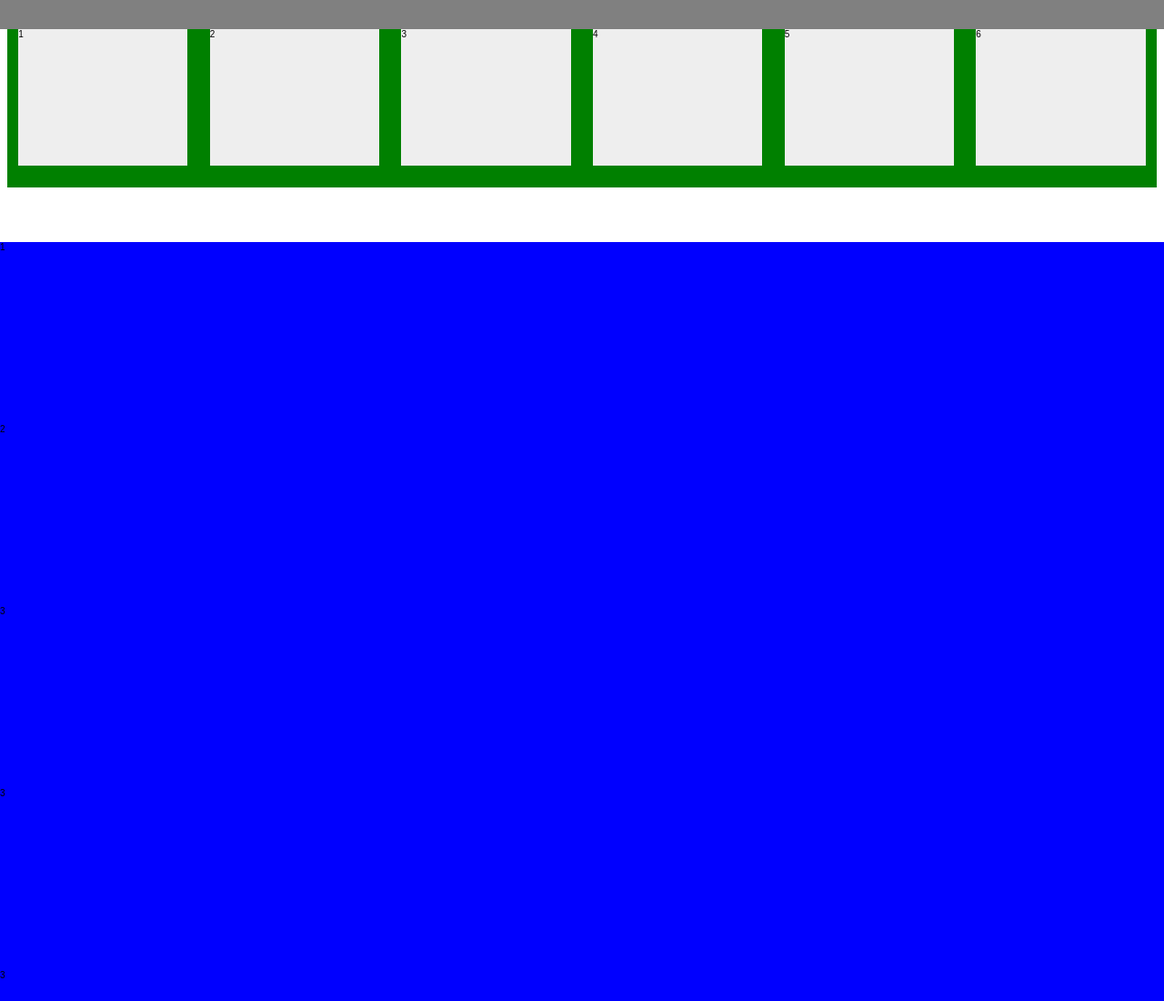
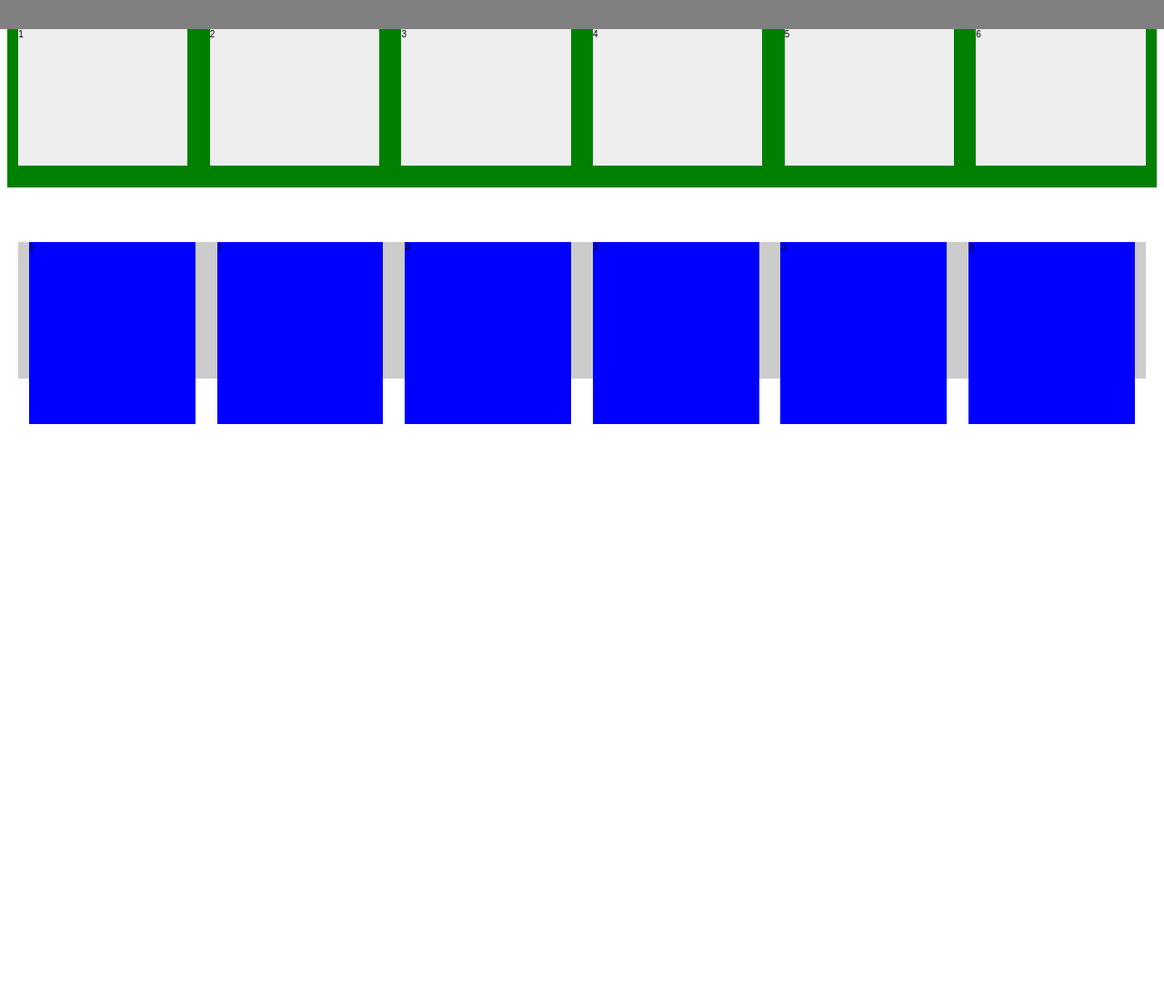
Before and after one commit to Quirksmode/responsive-grids, a website: page static/index.html in a window 1280 px wide. Shown: the top 1100 px of the page at 91% size. After the commit the page ends 800 px from the top, so only its background shows below. Drawn offline with nearby package versions, Linux system fonts and the light colour scheme; files whose address does not match are found by name.

Commit message:
created dynamic parameters to switch from standard grid and adaptive

```diff
--- a/src/scss/__grids/_grids.scss
+++ b/src/scss/__grids/_grids.scss
@@ -27,10 +27,9 @@
     (largedesktop   6)
 );
 
-@include create_grid("responsive", 1280px, 20px, 24px, 6, $bp-grid);
+@include create_grid("responsive", 1280px, 20px, 24px, "fluid", $bp-grid);
 
-
-@include create_grid("structure", 1280px);
+@include create_grid("structure", 1280px, 20px, 24px, 6, "smalldesktop");
 
 .structure {
 
--- a/src/scss/__mixins/_grid.scss
+++ b/src/scss/__mixins/_grid.scss
@@ -7,21 +7,28 @@
  * *********************************************************/
 
 @mixin create_grid(
-    $className: 'structure',
+    $parent: 'structure',
     $width: 1280px,
     $gutter: 0px,
     $margin: 0px,
-    $columns: 0,
+    $value: 0, // dynamic value - number or string
     $breakpoint: "tablet"
+    ) { // defualt values if parameters not specified
 
-    ) { // defualt values if parameters not specified
+
+    @if type-of($value) == 'number' {
+        $columns: $value;
+    } @else { // value is string
+        $className: $value;
+        $columns: 2; // needs a defualt value
+    }
 
     $gutter: $gutter * 2; // px
     $structureWidth: $width - $gutter; // px
     $gutterWidth: -getGutterWidth($gutter, $width);
     $marginWidth: -getMarginWidth($margin, $structureWidth);
 
-    .#{$className} {
+    .#{$parent} {
         margin: 0 auto;
         width: 100% - $gutterWidth;
         max-width: $structureWidth;
@@ -38,17 +45,17 @@
 
         @if $columns > 1 {
 
-            // all col elements 100%
-            [class*='col-'] {
-              margin: 0 $marginWidth ($marginWidth*2);
-              width: -getWidth($columns, $columns, $marginWidth);
-            }
-
             // ----------------------------------------------------
             // TYPE STRUCTURE GRID
             // ----------------------------------------------------
 
             @if type-of($breakpoint) == 'string' {
+
+                // all col elements 100%
+                [class*='col-'] {
+                  margin: 0 $marginWidth ($marginWidth*2);
+                  width: -getWidth($columns, $columns, $marginWidth);
+                }
 
                 @include mq($from: $breakpoint) {
                     // Let's float these cols
@@ -71,10 +78,15 @@
             }
 
             // ----------------------------------------------------
-            // TYPE RESPONSIVE GRID
+            // TYPE ADAPTIVE GRID
             // ----------------------------------------------------
 
             @if type-of($breakpoint) == 'list' {
+
+                .#{$className} {
+                  margin: 0 $marginWidth ($marginWidth*2);
+                  width: -getWidth($columns, $columns, $marginWidth);
+                }
 
                 @each $bp in $breakpoint {
                     $breakpoint-name:  nth($bp, 1);
@@ -85,7 +97,7 @@
 
                         @if $breakpoint-name == "tablet" {
                             // Let's float these cols
-                            [class*='col-'] {
+                            .#{$className}  {
                               float: left;
                             }
 
@@ -93,14 +105,14 @@
                             &.i-b {
                                 font-size: 0;
 
-                                [class*='col-'] {
+                                .#{$className}  {
                                     float: none;
                                     display: inline-block;
                                     vertical-align: top;
                                 }
                             }
                         }
-                        @include calcResponsiveColumns($columns, $marginWidth, $breakpoint-column);
+                        @include calcResponsiveColumns($className, $marginWidth, $breakpoint-column);
                     }
                 }
             }
@@ -138,8 +150,8 @@
     }
 }
 
-@mixin calcResponsiveColumns($numberOfColumns, $margin, $col) {
-    .col-1-#{$numberOfColumns} {
+@mixin calcResponsiveColumns($className, $margin, $col) {
+    .#{$className} {
         width: -getWidth(1, $col, $margin);
     }
 }
--- a/static/index.html
+++ b/static/index.html
@@ -21,12 +21,12 @@
         <div class="strip"></div>
 
         <header class="header-global responsive grid">
-            <div class="col-1-6">1</div>
-            <div class="col-1-6">2</div>
-            <div class="col-1-6">3</div>
-            <div class="col-1-6">4</div>
-            <div class="col-1-6">5</div>
-            <div class="col-1-6">6</div>
+            <div class="fluid">1</div>
+            <div class="fluid">2</div>
+            <div class="fluid">3</div>
+            <div class="fluid">4</div>
+            <div class="fluid">5</div>
+            <div class="fluid">6</div>
         </header>
 
 
```
Also changed, not shown: src/index.html (+6 -6 lines), static/css/styles.css.
